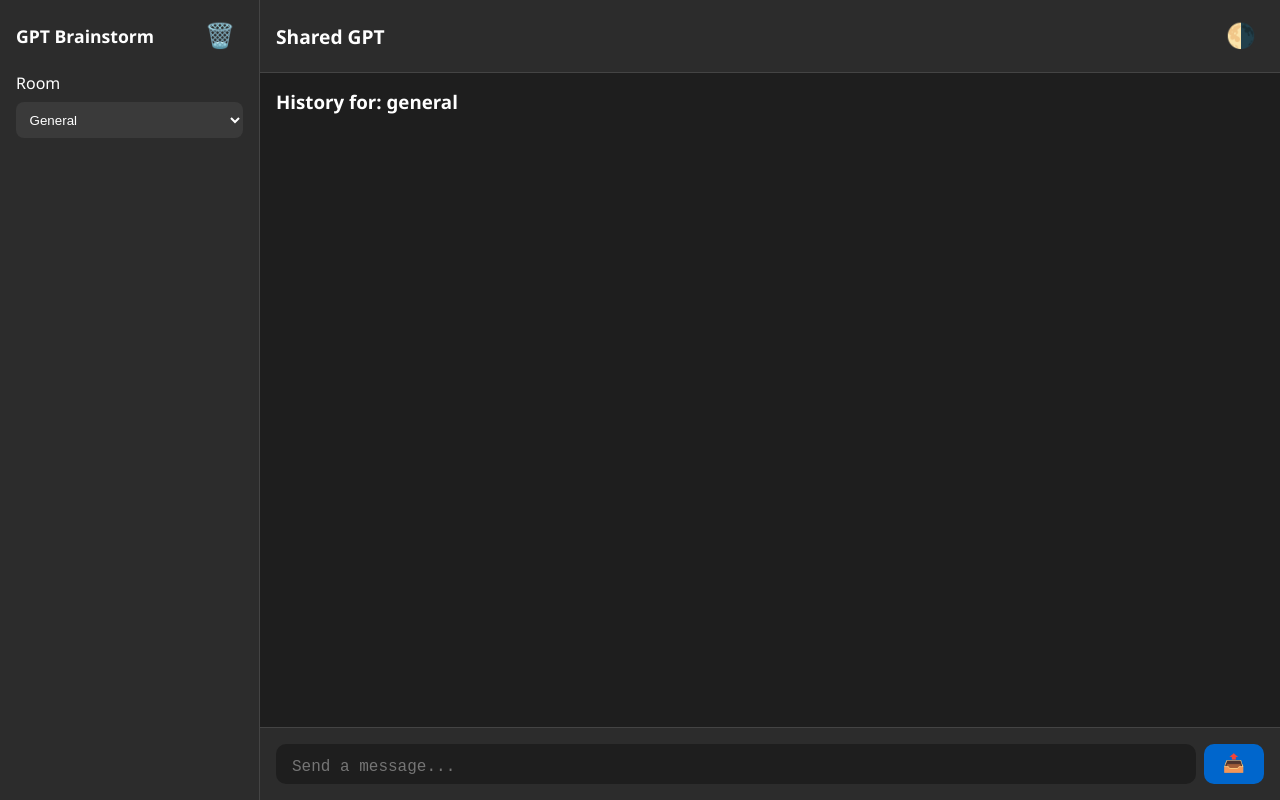
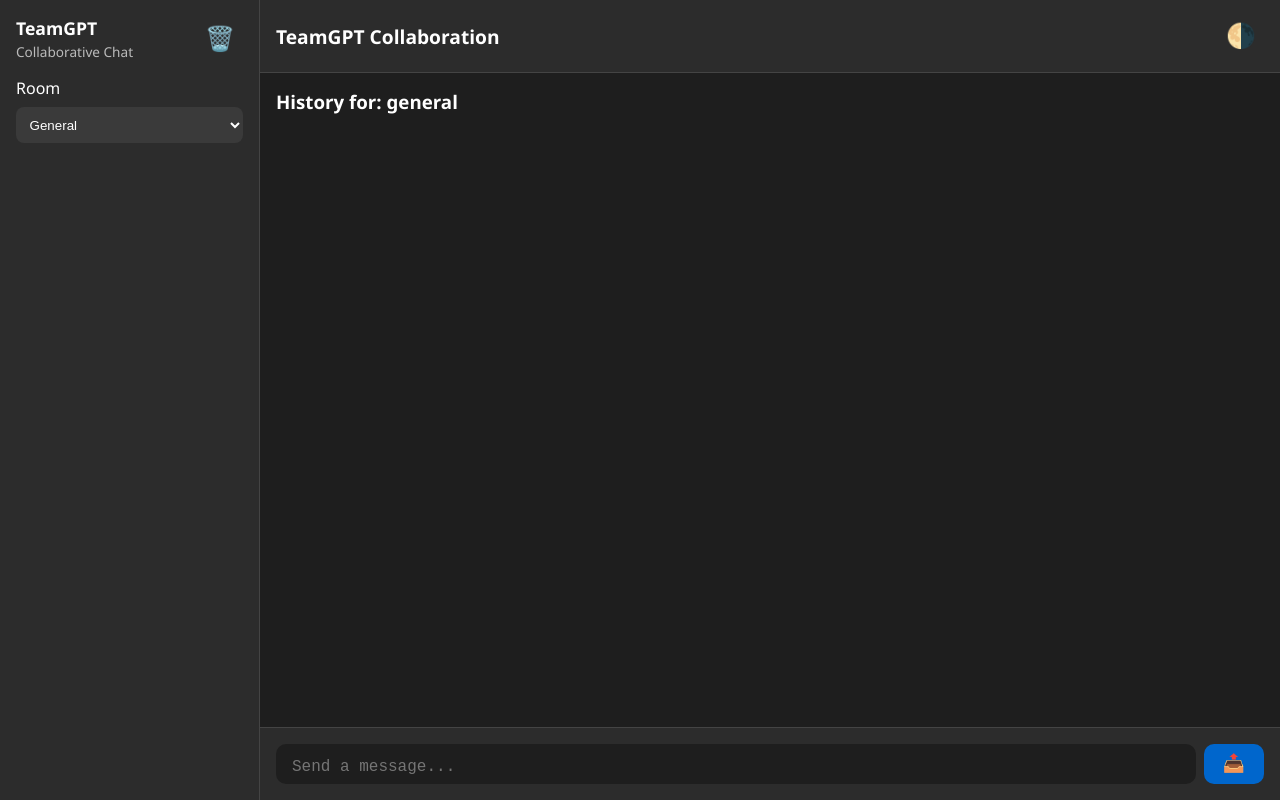
Before and after one commit to NikaKiknadze1/shared-gpt-brainstorm, a plain HTML site: page public/index.html in a window 1280 px wide. Drawn offline with Linux system fonts and the light colour scheme; no server answers.

Commit message:
Improve UI to resemble ChatGPT and add team focus

```diff
--- a/public/index.html
+++ b/public/index.html
@@ -3,13 +3,16 @@
 <head>
   <meta charset="UTF-8" />
   <meta name="viewport" content="width=device-width, initial-scale=1.0" />
-  <title>GPT Brainstorm</title>
+  <title>TeamGPT Brainstorm</title>
   <link rel="stylesheet" href="style.css" />
 </head>
 <body class="dark">
   <aside class="sidebar">
     <div class="sidebar-header">
-      <h2>GPT Brainstorm</h2>
+      <div>
+        <h2>TeamGPT</h2>
+        <p class="tagline">Collaborative Chat</p>
+      </div>
       <button class="icon-button" onclick="clearRoom()" title="Clear Room">🗑️</button>
     </div>
     <div class="sidebar-content">
@@ -24,7 +27,7 @@
 
   <main class="chat-container">
     <header class="chat-header">
-      <h1>Shared GPT</h1>
+      <h1>TeamGPT Collaboration</h1>
       <button class="icon-button" onclick="toggleTheme()" title="Toggle Theme">🌗</button>
     </header>
 
--- a/public/script.js
+++ b/public/script.js
@@ -130,4 +130,10 @@
   const savedTheme = localStorage.getItem('theme') || 'dark';
   document.body.classList.add(savedTheme);
   loadMessages();
+  document.getElementById('userInput').addEventListener('keydown', (e) => {
+    if (e.key === 'Enter' && !e.shiftKey) {
+      e.preventDefault();
+      sendMessage();
+    }
+  });
 };
--- a/public/style.css
+++ b/public/style.css
@@ -31,9 +31,20 @@
   margin-bottom: 1rem;
 }
 
+.sidebar-header > div {
+  display: flex;
+  flex-direction: column;
+}
+
 .sidebar-header h2 {
   font-size: 1.1rem;
   color: #fff;
+}
+
+.sidebar-header .tagline {
+  font-size: 0.85rem;
+  color: #bbb;
+  margin-top: 2px;
 }
 
 .sidebar-content {
@@ -105,13 +116,13 @@
 
 .user {
   align-self: flex-end;
-  background-color: #005c9e;
+  background-color: #0b93f6;
   color: #fff;
 }
 
 .gpt {
   align-self: flex-start;
-  background-color: #333;
+  background-color: #444654;
   color: #f1f1f1;
 }
 
```
